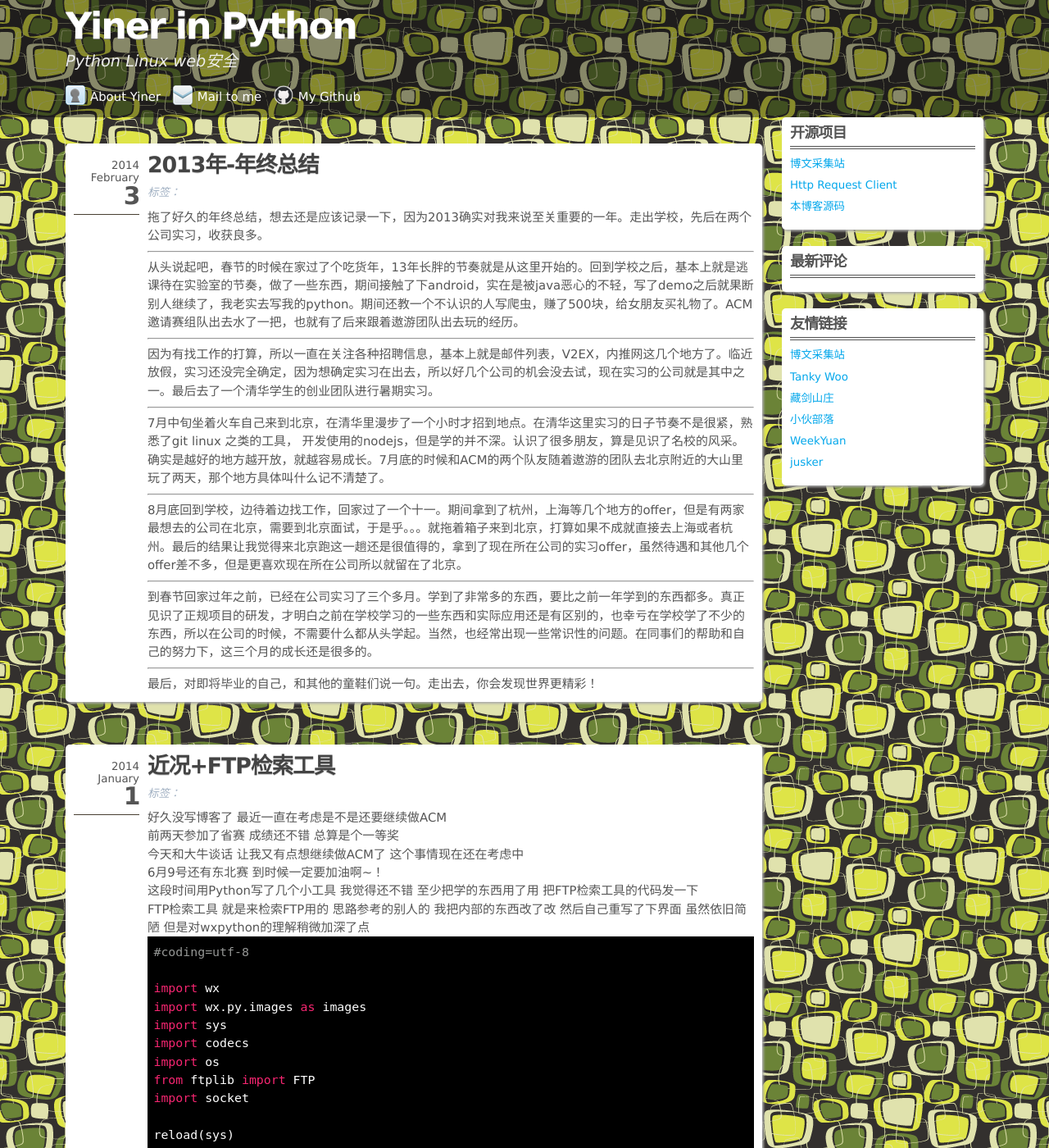
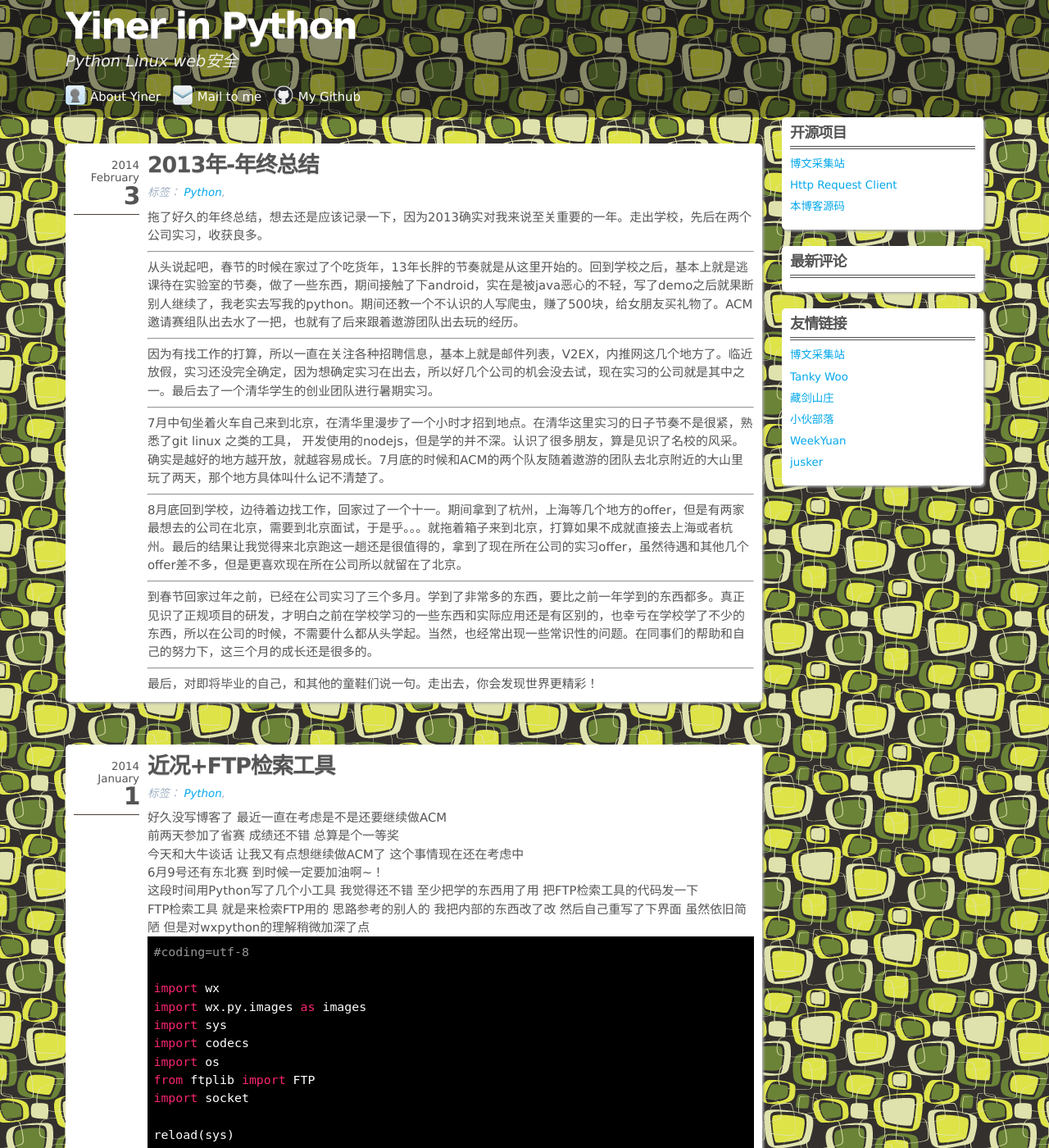
Before and after one commit to Pyiner/_yiner.github.io, a Jekyll site: the page built from index.html, in a window 1280 px wide and 1400 px high. Shown: the whole window at 82% size. Built offline with Jekyll 4.4.1, drawn with Linux system fonts in a browser that asks for light colours; the list of posts is cut into pages by our own code; comment, search, counter and statistics services are not loaded; some of the changed text lies outside the part shown.

Commit message:
Update index.html

```diff
--- a/index.html
+++ b/index.html
@@ -1,7 +1,6 @@
 ---
 title: Yiner in Python
 ---
-
 <!DOCTYPE html>
 <html>
 <head>
@@ -36,22 +35,37 @@
     </div>
     <div id="body">
         <section id="content">
+            {% for post in paginator.posts %}
+            <article class="post">
+                <h2 class="post-title">{{ post.title}}</h2>
+                <p class="post-date"><span class="year">{{ post.date | date: "%Y" }}</span>
+                    <span class="month">{{ post.date | date: "%B" }}</span>
+                    <span class="day">{{ post.date | date: "%-d" }}</span>
+                    <span class="postcomment"></span>
+                </p>
+                <p class="post-data">
+            <span class="posttag">标签：
 
-        {% for page in paginator.posts %}
-                <article class="post">
-                    <h2 class="post-title"><a href="{{ page.url }}">{{ page.title }}</a></h2>
-                    <p class="post-date">
-                            <span class="year">{{ page.date | date: "%Y" }}</span>
-                            <span class="month">{{ page.date | date: "%B" }}</span>
-                            <span class="day">{{ page.date | date: "%-d" }}</span>
-                            <span class="postcomment"></span>
-                    </p>
-                    <p class="post-data">
-                    <span class="posttag">标签：</span>                                                                                                                               </p>
-                    <section class="article-content">{{ page.content }}</section>
-        </article>
-        {% endfor %}
+                <a href="#">Python</a>,
 
+            </span>
+        </p>
+                <section class="article-content">{{ post.content }}</section>
+            </article>
+            {% endfor %}
+            <div class="ds-thread" data-title="{{ page.title }}"></div>
+            <script type="text/javascript">
+                var duoshuoQuery = {short_name: "pyiner"};
+                (function () {
+                    var ds = document.createElement('script');
+                    ds.type = 'text/javascript';
+                    ds.async = true;
+                    ds.src = 'http://static.duoshuo.com/embed.js';
+                    ds.charset = 'UTF-8';
+                    (document.getElementsByTagName('head')[0]
+                            || document.getElementsByTagName('body')[0]).appendChild(ds);
+                })();
+            </script>
         </section>
         <section id="sidebar">
             <section id="online_visitors" class="widget">
```
